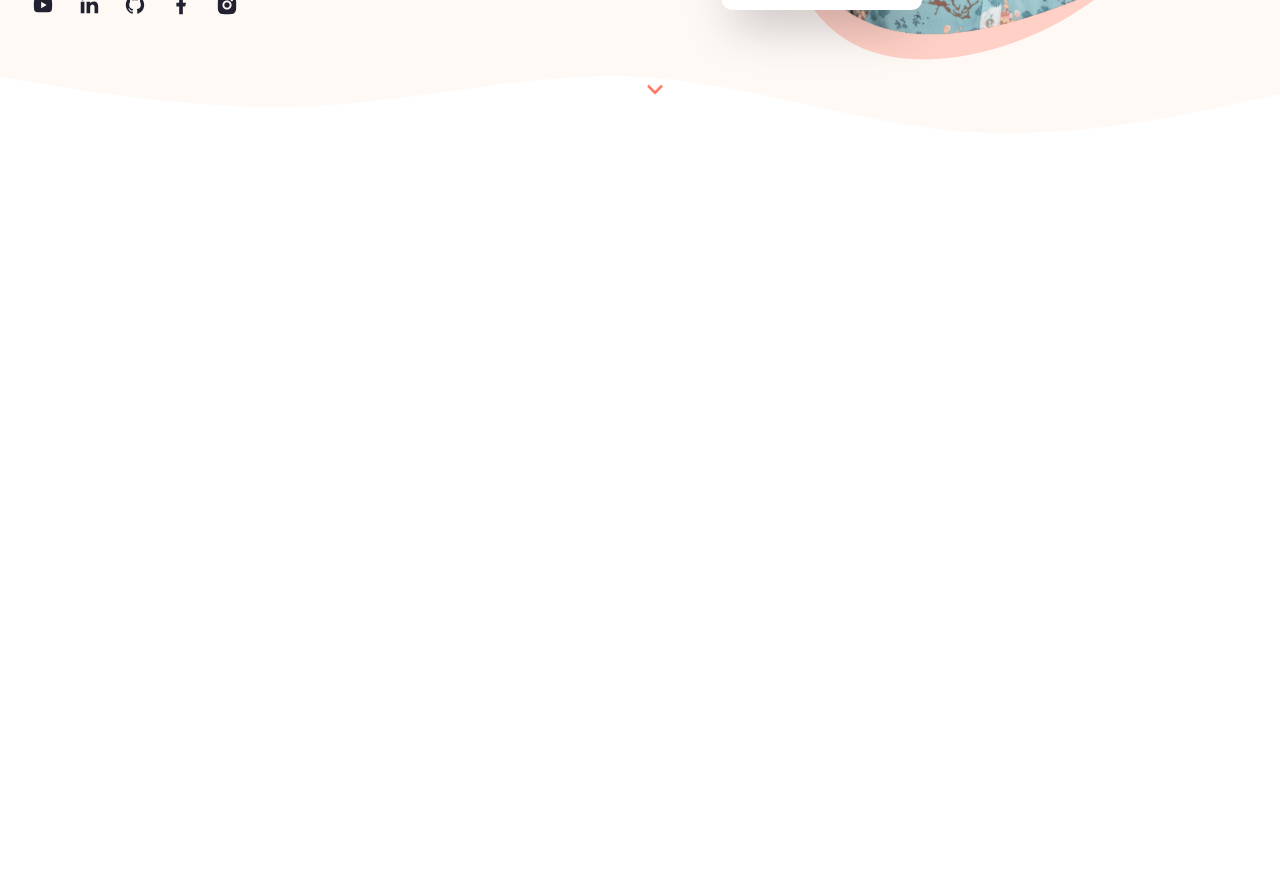
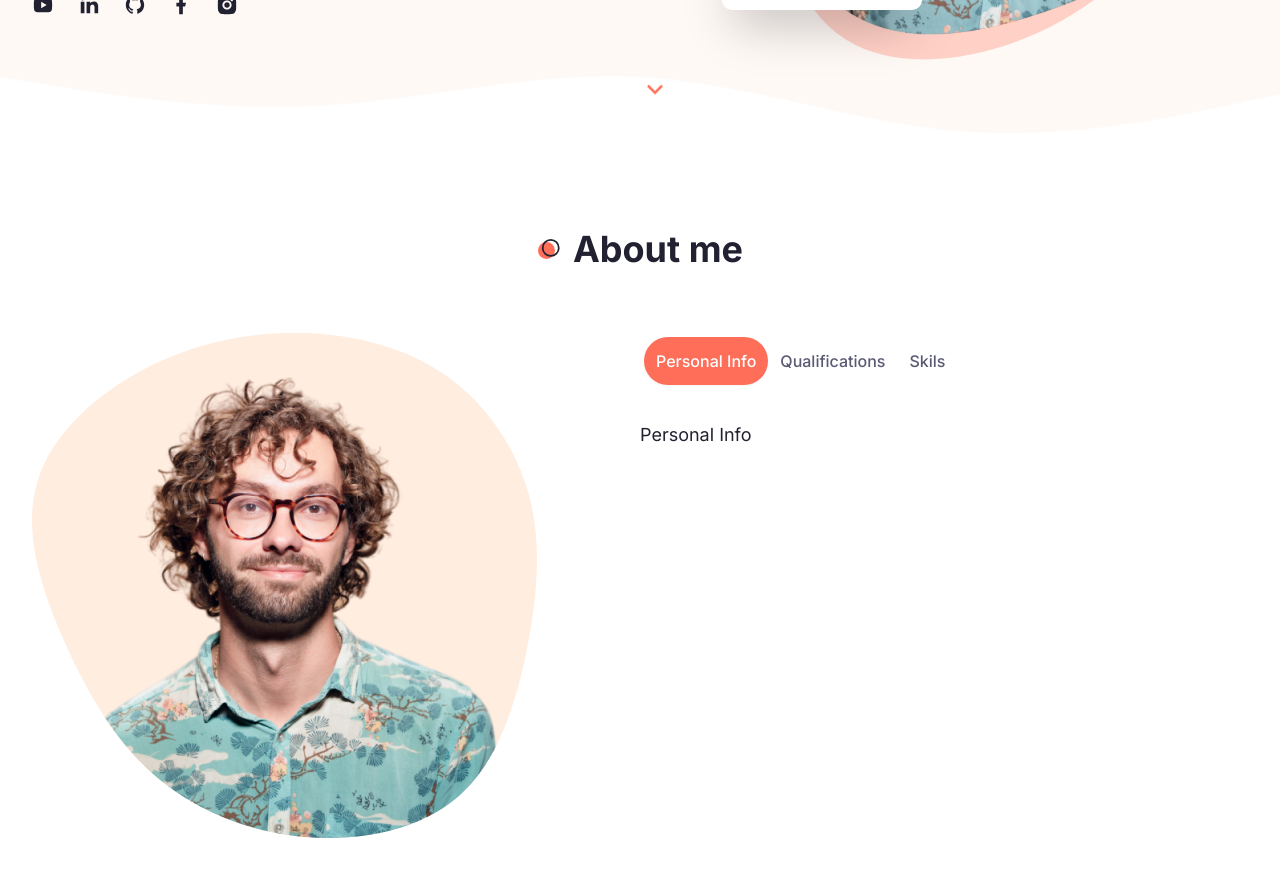
Before and after one commit to RizWaaN3024/nextjs-practice-project, a Next.js app: page / in a window 1280 px wide. Shown: the part 640-1516 px from the top of the page. Built offline with nearby package versions, Linux system fonts and the light colour scheme.

Commit message:
Added Tabs in About section

```diff
--- a/app/globals.css
+++ b/app/globals.css
@@ -69,6 +69,9 @@
   .subtitle {
     @apply text-muted-foreground text-lg mb-8 font-light;
   }
+  .section-title {
+    @apply text-4xl font-bold relative w-max flex items-center justify-between gap-x-3 before:bg-dots_light before:dark:bg-dots_dark before:bg-no-repeat before:bg-center before:w-[24px] before:h-[24px];
+  }
 
   .badge {
     @apply z-10 w-[200px] h-[68px] bg-white dark:backdrop-blur-[44px] shadow-2xl p-4 rounded-[10px] flex items-center gap-x-4;
--- a/app/page.jsx
+++ b/app/page.jsx
@@ -1,10 +1,12 @@
 import Image from "next/image";
 import Hero from '@/components/Hero'
+import About from "@/components/About";
 
 export default function Home() {
   return (
     <main>
       <Hero />
+      <About />
     </main>
   );
 }
--- /dev/null
+++ b/components/About.jsx
@@ -0,0 +1,154 @@
+
+import React from 'react'
+import DevImg from './DevImg'
+import Image from 'next/image'
+import { Tabs, TabsContent, TabsList, TabsTrigger } from './ui/tabs'
+import { User2, MailIcon, HomeIcon, PhoneCall, GraduationCap, Calendar, BriefCase } from 'lucide-react'
+
+const infoData = [
+    {
+        icon: <User2 size={20}/>,
+        text: 'Ryan Davis',
+    },
+    {
+        icon: <PhoneCall size={20}/>,
+        text: '867458695',
+    },
+    {
+        icon: <MailIcon size={20}/>,
+        text: 'rizwaanans786@gmail.com',
+    },
+    {
+        icon: <Calendar size={20}/>,
+        text: 'Born on 10 Mar, 1998',
+    },
+    {
+        icon: <HomeIcon size={20}/>,
+        text: '321 Blue Avenue, NY, USA',
+    },
+
+];
+
+const qualificationData = [
+    {
+        title: 'education',
+        data: [
+            {
+                university: "Example University",
+                qualification: 'Bachelor of Science',
+                years: '2015 - 2018'
+            },
+            {
+                university: "Another University",
+                qualification: 'Master of Science',
+                years: '2019 - 2021'
+            },
+            {
+                university: "Yet Another University",
+                qualification: 'Ph.D of Science',
+                years: '2021 - 2025'
+            },
+        ]
+    },
+    {
+        title: 'experience',
+        data: [
+            {
+                university: "ABS Inc",
+                qualification: 'Software Engineer',
+                years: '2018 - 2020'
+            },
+            {
+                university: "XYZ Corporation",
+                qualification: 'Senior Developer',
+                years: '2020 - 2022'
+            },
+            {
+                university: "Tech Innovators",
+                qualification: 'Lead Developer',
+                years: '2020 - Present'
+            },
+
+        ]
+    },
+];
+
+const skillData = [
+    {
+        title: 'skills',
+        data: [
+            {
+                name: 'HTML, CSS',
+            },
+            {
+                name: 'Front-end Development',
+            },
+            {
+                name: 'Javascript, PHP',
+            },
+            {
+                name: 'Back-end Development',
+            },
+        ]
+    },
+    {
+        title: 'tools',
+        data: [
+            {
+                imgPath: './about/vscode.svg',
+            },
+            {
+                imgPath: './about/figma.svg',
+            },
+            {
+                imgPath: './about/notion.svg',
+            },
+            {
+                imgPath: './about/wordpress.svg',
+            },
+        ]
+    },
+]
+const About = () => {
+    const getData = (arr, title) => {
+        return arr.find((item) => item.title === title)
+    }
+  return (
+    <section className='xl:h-[860px] pb-12 xl:py-24'>
+        <div className='container mx-auto'>
+            <h2 className='section-title mb-8 xl:mb-16 text-center mx-auto'>About me</h2>
+            <div className='flex flex-col xl:flex-row'>
+                {/* Image */}
+                <div className='hidden xl:flex flex-1 relative'>
+                    <DevImg containerStyles={`bg-about_shape_light dark:bg-about_shape_dark.svg w-[505px] h-[505px] bg-no-repeat relative`} imgSrc='/about/developer.png' />
+                </div>
+                {/* Tabs */}
+                <div className='flex-1 '>
+                    <Tabs defaultValue='personal'>
+                        <TabsList>
+                            <TabsTrigger value='personal'>Personal Info</TabsTrigger>
+                            <TabsTrigger value="qualifications">Qualifications</TabsTrigger>
+                            <TabsTrigger value="skills">Skils</TabsTrigger>
+                        </TabsList>
+                        {/* Tabs Content */}
+                        <div className='text-lg mt-12 xl:mt-8'>
+                            <TabsContent value="personal">
+                                Personal Info
+                            </TabsContent>
+                            <TabsContent value="qualifications">
+                                qualifications Info
+                            </TabsContent>
+                            <TabsContent value="skills">
+                                skills Info
+                            </TabsContent>
+                        </div>
+                    </Tabs>
+                </div>
+            </div>
+        </div>
+
+    </section>
+  )
+}
+
+export default About
--- a/components/MobileNav.jsx
+++ b/components/MobileNav.jsx
@@ -1,5 +1,5 @@
 import React from 'react'
-import { Sheet, SheetContent, SheetTrigger, SHeetTrigger } from './ui/sheet'
+import { Sheet, SheetContent, SheetTrigger } from './ui/sheet'
 import { AlignJustify } from 'lucide-react'
 import Nav from './Nav'
 import Logo from './Logo'
--- a/components/ui/tabs.jsx
+++ b/components/ui/tabs.jsx
@@ -11,7 +11,7 @@
   <TabsPrimitive.List
     ref={ref}
     className={cn(
-      "inline-flex h-10 items-center justify-center rounded-md bg-muted p-1 text-muted-foreground",
+      "inline-flex items-center justify-center xl:bg-white p-1 text-muted-foreground rounded-[30px] dark:md:bg-secondary",
       className
     )}
     {...props} />
@@ -22,7 +22,7 @@
   <TabsPrimitive.Trigger
     ref={ref}
     className={cn(
-      "inline-flex items-center justify-center whitespace-nowrap rounded-sm px-3 py-1.5 text-sm font-medium ring-offset-background transition-all focus-visible:outline-none focus-visible:ring-2 focus-visible:ring-ring focus-visible:ring-offset-2 disabled:pointer-events-none disabled:opacity-50 data-[state=active]:bg-background data-[state=active]:text-foreground data-[state=active]:shadow-sm",
+      "inline-flex items-center justify-center whitespace-nowrap rounded-full px-3 py-1.5 text-base font-medium ring-offset-background transition-all focus-visible:outline-none focus-visible:ring-2 focus-visible:ring-ring focus-visible:ring-offset-2 disabled:pointer-events-none disabled:opacity-50 data-[state=active]:bg-primary data-[state=active]:text-white data-[state=active]:shadow-sm h-[48px]",
       className
     )}
     {...props} />
--- a/tailwind.config.js
+++ b/tailwind.config.js
@@ -79,7 +79,11 @@
         hero: 'url(/hero/hero-bg.png)',
         hero_shape: 'url(/hero/shape-1.svg)',
         hero_shape2_light: 'url(/hero/shape-2-light.svg)',
-        hero_shape2_dark: 'url(/hero/shape-2-dark.svg)'
+        hero_shape2_dark: 'url(/hero/shape-2-dark.svg)',
+        about_shape_light: 'url(/about/shape-light.svg)',
+        about_shape_dark: 'url(/about/shape-dark.svg)',
+        dots_light: 'url(/dots-light.svg)',
+        dots_dark: 'url(/dots-dark.svg)'
       },
     },
   },
```
